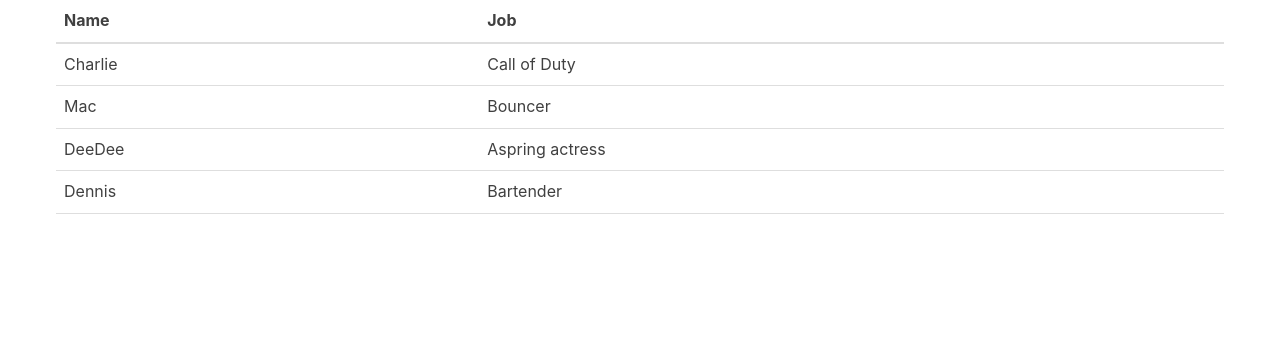
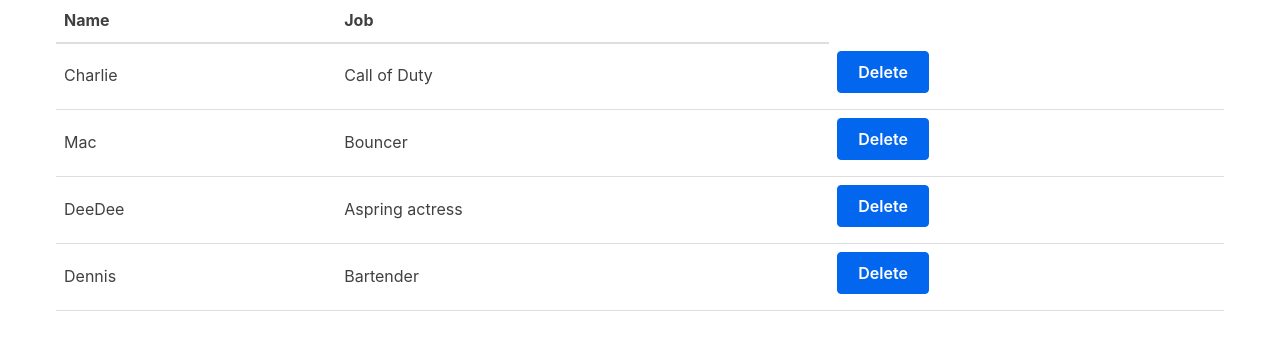
Before and after one commit to AnthonyTennis/CSC307-React-App-1, a React (Create React App) app in the folder react-frontend/: page / in a window 1280 px wide. Shown: the top 350 px of the page. Built offline with nearby package versions, Linux system fonts and the light colour scheme.

Commit message:
Added delete feature

```diff
--- a/react-frontend/src/MyApp.js
+++ b/react-frontend/src/MyApp.js
@@ -1,7 +1,8 @@
-import React from 'react'
-import Table from './Table'
+import React, {useState} from 'react';
+import Table from './Table';
 
-const characters = [
+function MyApp() {
+    const [characters, setCharacters] = useState([
         {
             name: 'Charlie',
             job: 'Call of Duty',
@@ -18,14 +19,20 @@
             name: 'Dennis',
             job: 'Bartender',
           },
-];
+      ]);
 
-function MyApp() {
+    function removeOneCharacter (index) {
+        const updated = characters.filter((character, i) => {
+            return i !== index
+        });
+        setCharacters(updated);
+    }
+
     return (
         <div className="container">
-          <Table characterData={characters} />
+          <Table characterData={characters} removeCharacter={removeOneCharacter} />
         </div>
-      );
+      )
 }
 
 export default MyApp;
--- a/react-frontend/src/Table.js
+++ b/react-frontend/src/Table.js
@@ -17,6 +17,9 @@
         <tr key={index}>
             <td>{row.name}</td>
             <td>{row.job}</td>
+            <td>
+                <button onClick={() => props.removeCharacter(index)}>Delete</button>
+            </td>
         </tr>
       );
      }
@@ -29,11 +32,11 @@
   }
 
 
-  function Table(props) {
+  function Table (props) {
     return (
       <table>
         <TableHeader />
-          <TableBody characterData={props.characterData} />
+        <TableBody characterData={props.characterData} removeCharacter={props.removeCharacter} />
       </table>
     );
   }
```
Lines whose indentation alone changed are shown as unchanged.
